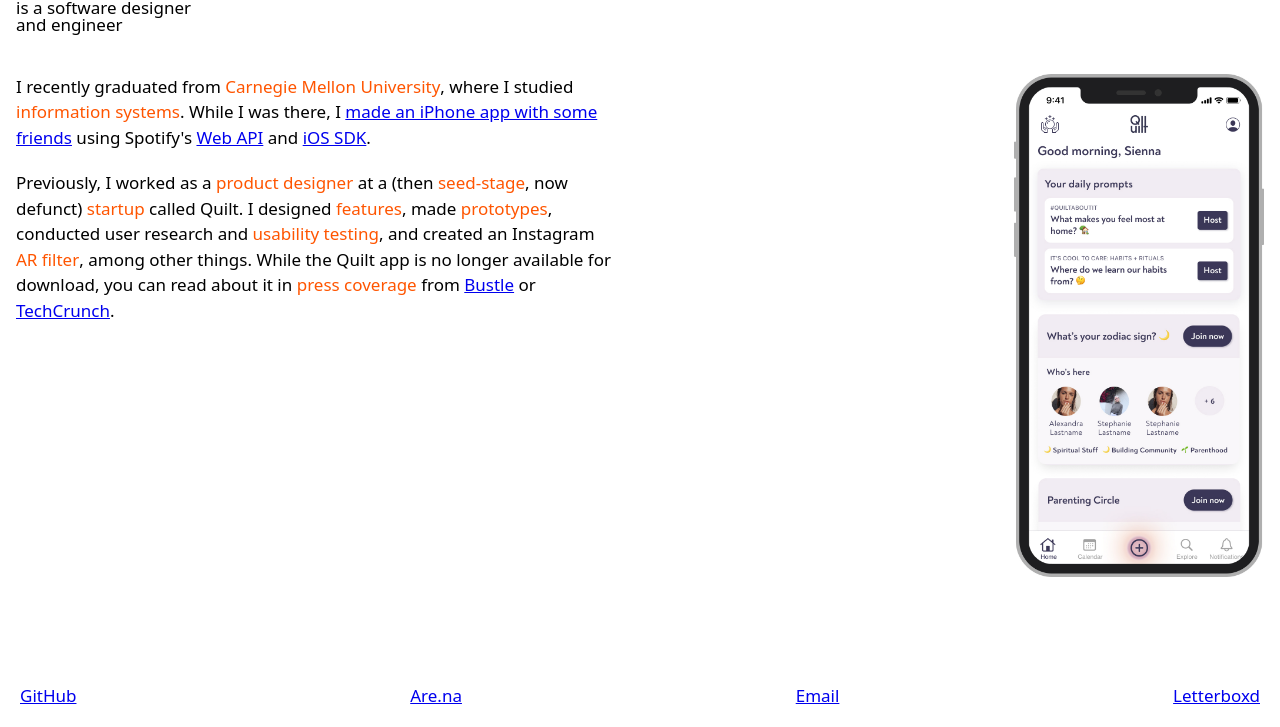
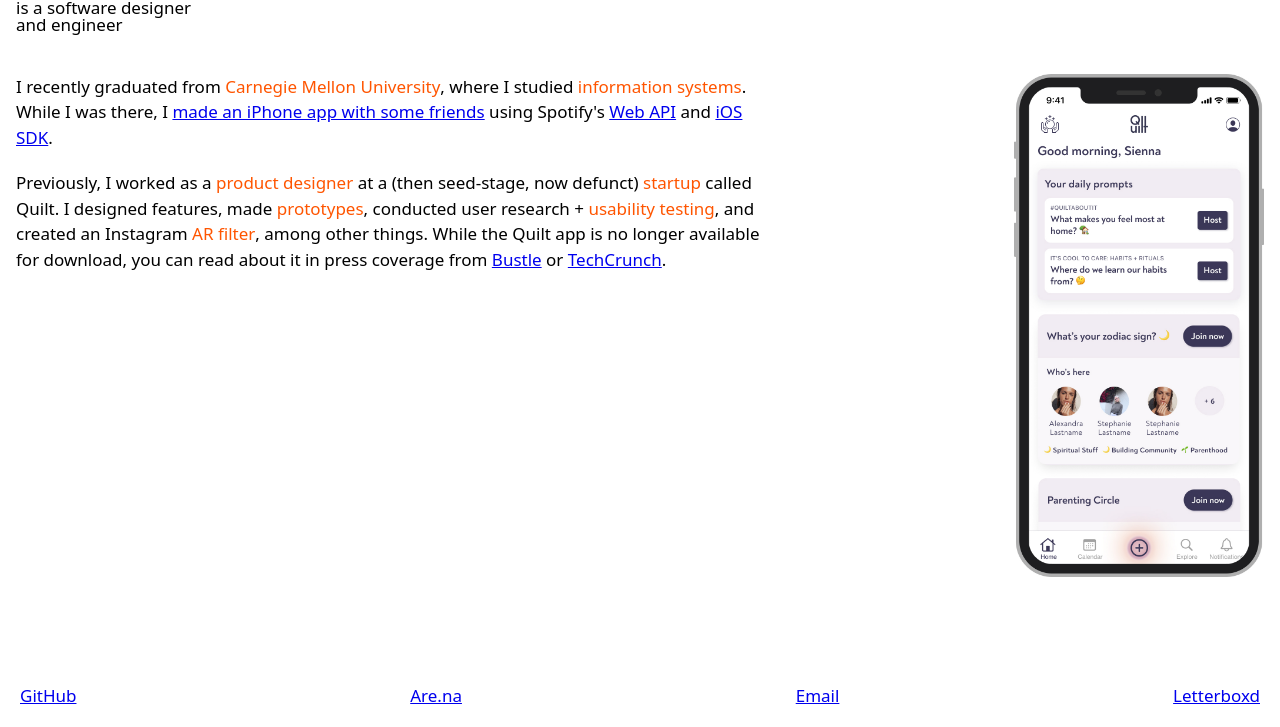
Before and after one commit to katielin019/katielin019.github.io, a plain HTML site: page index.html in a window 1280 px wide. Shown: the part 73-800 px from the top of the page. Drawn offline with Linux system fonts and the light colour scheme.

Commit message:
flex adjustment

```diff
--- a/index.html
+++ b/index.html
@@ -22,12 +22,13 @@
 				</section>
 				<div class="break"></div>
 				<section>
-					<mark>Previously, I worked as a <span>product designer</span> at a (then <span>seed-stage</span>, now defunct) <span>startup</span> called Quilt.</mark>
-					<mark>I designed <span>features</span>, made <span>prototypes</span>, conducted user research and <span>usability testing</span>, and created an Instagram <span>AR filter</span>, among other things.</mark>
-					<mark>While the Quilt app is no longer available for download, you can read about it in <span>press coverage</span> from <a href="https://www.bustle.com/life/how-to-use-quilt-app">Bustle</a> or <a href="https://techcrunch.com/2021/02/10/quilt-an-audio-social-network-focused-on-self-care-raises-3-5-million-in-seed/">TechCrunch</a>.</mark>
+					<mark>Previously, I worked as a <span>product designer</span> at a (then seed-stage, now defunct) <span>startup</span> called Quilt.</mark>
+					<mark>I designed features, made <span>prototypes</span>, conducted user research + <span>usability testing</span>, and created an Instagram <span>AR filter</span>, among other things.</mark>
+					<mark>While the Quilt app is no longer available for download, you can read about it in press coverage from <a href="https://www.bustle.com/life/how-to-use-quilt-app">Bustle</a> or <a href="https://techcrunch.com/2021/02/10/quilt-an-audio-social-network-focused-on-self-care-raises-3-5-million-in-seed/">TechCrunch</a>.</mark>
 				</section>
 				<div class="break"></div>
 			</div>
+			<!-- <div class="center"></div> -->
 			<div class="right">
 				<img src="assets/good-morning.jpg" width="250px">
 			</div>
--- a/shared.css
+++ b/shared.css
@@ -54,14 +54,15 @@ main {
 	display: flex;
 	flex-direction: row;
 	justify-content: space-between;
+	gap: 20%;
 }
 
-.left {
+/* .left {
 	max-width: 600px;
-}
+} */
 
 .right {
-	max-width: 600px;
+	max-width: 400px;
 }
 
 section {
```
